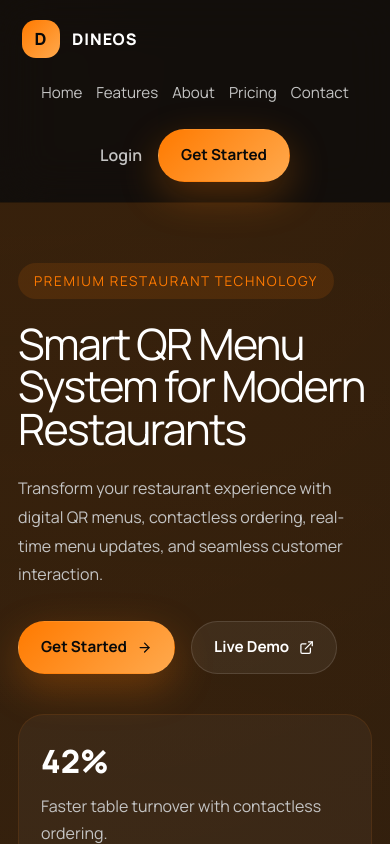
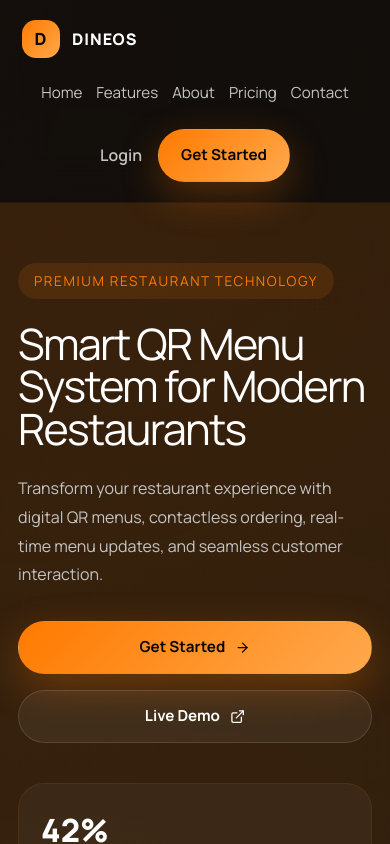
Before and after one commit to prasadmanish8081/DineOS, a React (Vite) app in the folder frontend/: page /#/ in a window 390 px wide. Shown: the top 844 px of the page. Built offline with nearby package versions, Linux system fonts and the light colour scheme; no server answers.

Commit message:
Improve landing page responsive layout for mobile and tablet

```diff
--- a/frontend/src/pages/LandingPage.css
+++ b/frontend/src/pages/LandingPage.css
@@ -171,8 +171,13 @@
 .hero-actions {
   display: flex;
   flex-wrap: wrap;
+  align-items: center;
   gap: 16px;
   margin-bottom: 40px;
+}
+
+.hero-actions .btn {
+  min-width: 180px;
 }
 
 .hero-stat {
@@ -846,6 +851,28 @@
   }
 }
 
+@media (max-width: 920px) {
+  .feature-grid,
+  .testimonial-grid,
+  .pricing-grid {
+    grid-template-columns: 1fr;
+  }
+
+  .hero-actions {
+    flex-direction: column;
+    align-items: stretch;
+  }
+
+  .hero-actions .btn {
+    width: 100%;
+    justify-content: center;
+  }
+
+  .hero-stat {
+    grid-template-columns: 1fr;
+  }
+}
+
 @media (max-width: 820px) {
   .landing-nav {
     flex-direction: column;
@@ -869,11 +896,6 @@
   .hero-copy,
   .hero-visual {
     width: 100%;
-  }
-
-  .hero-actions,
-  .hero-stat {
-    grid-template-columns: 1fr;
   }
 
   .stats-grid {
```
